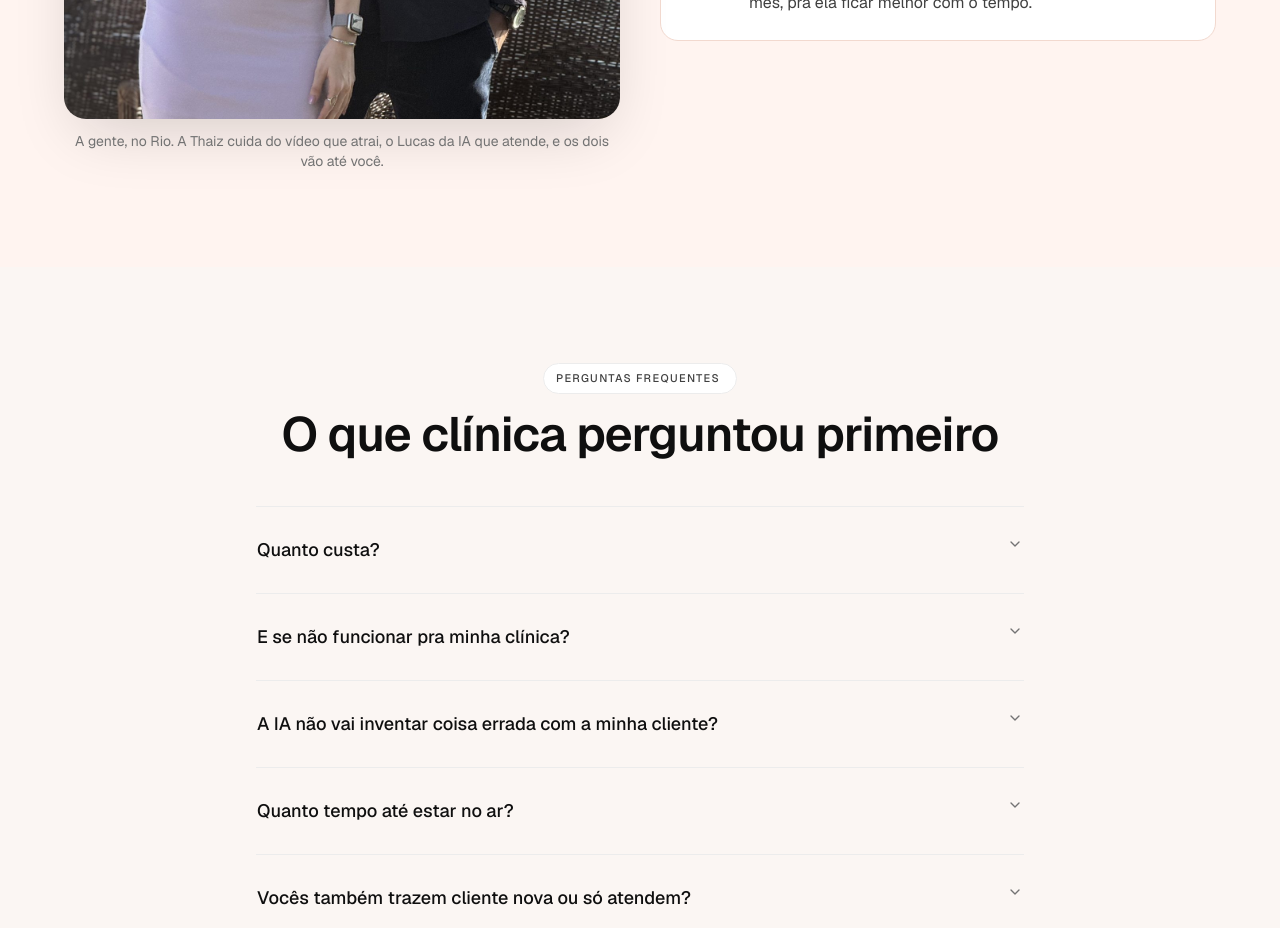
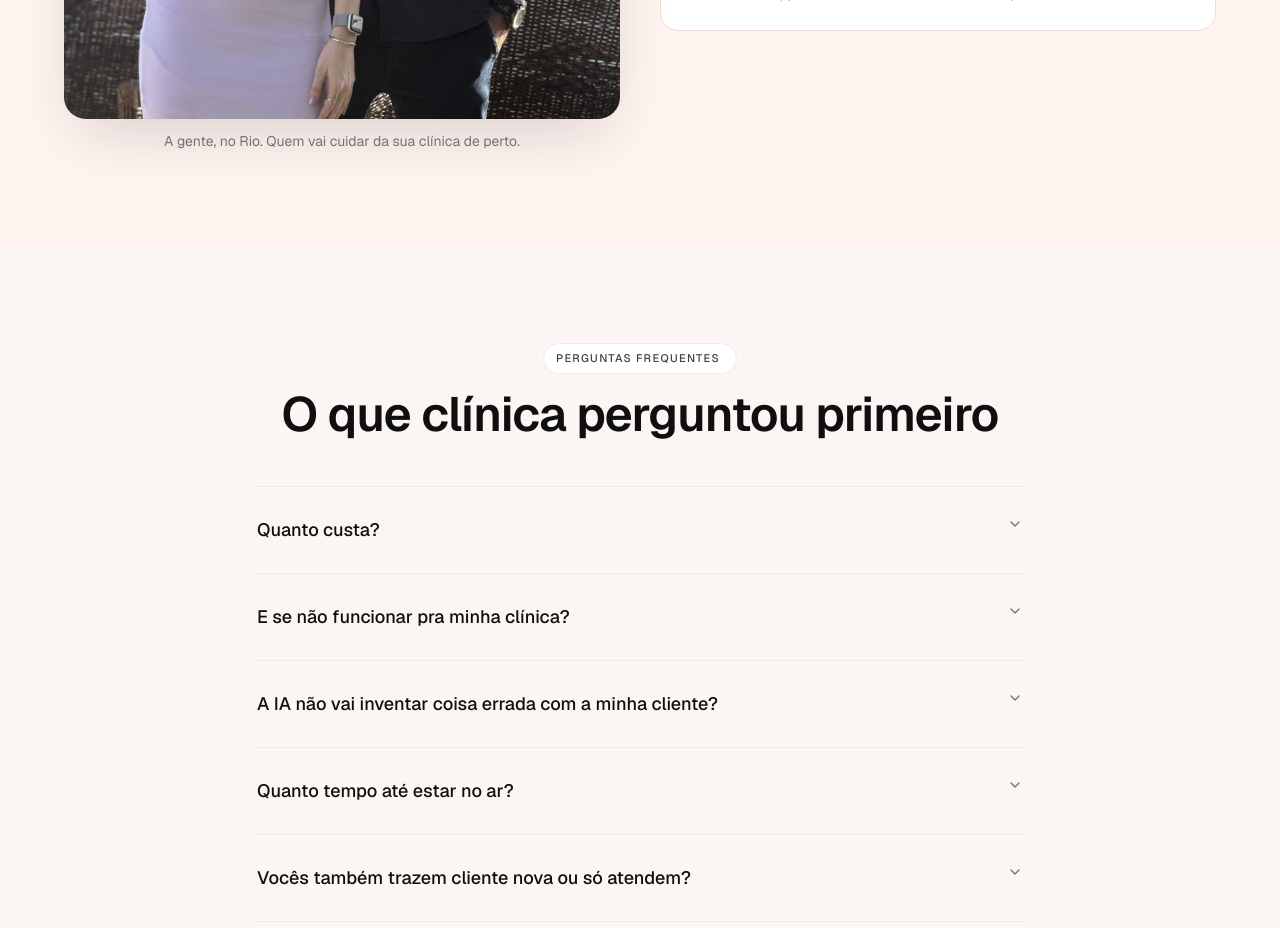
Before and after one commit to savinoo/bella-landing, a Next.js app: page / in a window 1280 px wide. Shown: the part 3560-4488 px from the top of the page. Built offline with nearby package versions, Linux system fonts and the light colour scheme; no server answers.

Commit message:
landing: legenda dos fundadores volta pra versao simples

```diff
--- a/components/ComoFunciona.tsx
+++ b/components/ComoFunciona.tsx
@@ -50,8 +50,7 @@ export function ComoFunciona() {
               style={{ objectPosition: "center 26%" }}
             />
             <p className="mt-3 text-sm text-[#737373] text-center">
-              A gente, no Rio. A Thaiz cuida do vídeo que atrai, o Lucas da IA
-              que atende, e os dois vão até você.
+              A gente, no Rio. Quem vai cuidar da sua clínica de perto.
             </p>
           </div>
 
```
